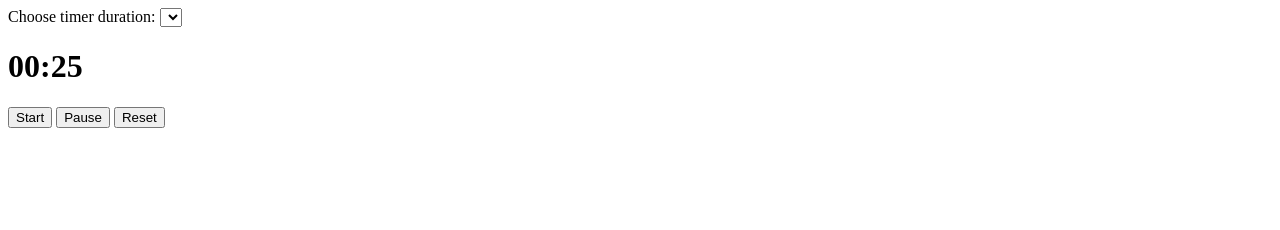
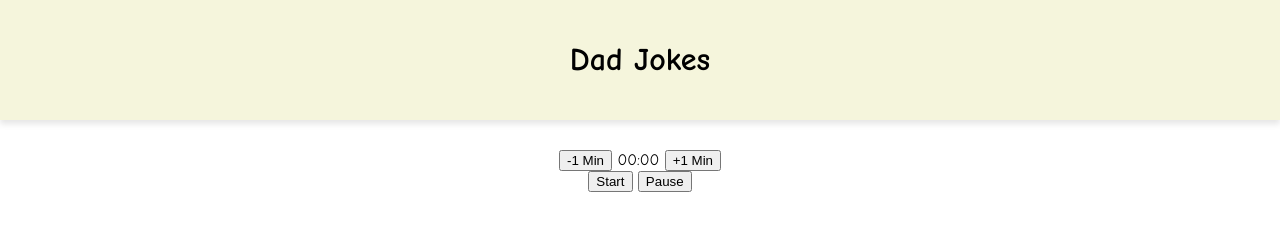
Before and after one commit to Martikk/Web-API-Hackathon, a plain HTML site: page index.html in a window 1280 px wide. Both pictures are taken after a click on the button "Start". Drawn offline with nearby package versions, Linux system fonts and the light colour scheme; files that its build step writes are made by us from their sources; no server answers.

Commit message:
team_work

```diff
--- a/index.html
+++ b/index.html
@@ -1,22 +1,54 @@
 <!DOCTYPE html>
 <html lang="en">
+
 <head>
     <meta charset="UTF-8">
     <meta name="viewport" content="width=device-width, initial-scale=1.0">
     <title>Pomodoro Timer</title>
     <link rel="stylesheet" href="main.css">
+
 </head>
+
 <body>
-    <div class="timer-container">
-        <label for="duration">Choose timer duration:</label>
-        <select id="duration" onchange="setDuration(this.value)">
-            <!-- JavaScript -->
-        </select>
-        <h1 id="timer">00:25</h1>
-        <button onclick="startTimer()">Start</button>
-        <button onclick="pauseTimer()">Pause</button>
-        <button onclick="resetTimer()">Reset</button>
-    </div>
-    <script src="main.js"></script>
+<header>
+    <h1>Dad Jokes</h1>
+</header>
+    <main>
+        <!-- <section class="timer">
+            <div class="timer__container"> -->
+                <!-- <label for="duration">Choose timer duration:</label>
+                <select id="duration" onchange="setDuration(this.value)"> -->
+                    <!-- JavaScript -->
+                <!-- </select>
+                <h1 class="timer__clock" id="timer">00:25</h1>
+                <button class="btn btn--timer" onclick="startTimer()">Start</button>
+                <button class="btn btn--timer" onclick="pauseTimer()">Pause</button>
+                <button class="btn btn--timer" onclick="resetTimer()">Reset</button>
+            </div> -->
+    <section class="timer">
+        <div class="timer__container">
+        <div class="timer__set">
+            <button class="btn--timer" id="subtract">-1 Min</button>
+            <span id="timer">00:00</span>
+            <button class="btn--timer" id="add">+1 Min</button>
+        </div>
+        <div class="timer__controls">
+            <button class="btn--timer" id="start">Start</button>
+            <button class="btn--timer" id="pause">Pause</button>
+        </div>
+    </section>
+
+
+        <section class="dad-joke">
+            <div class="dad-joke__container">
+
+            </div>
+        </section>
+
+    </main>
+    <script src="https://unpkg.com/axios/dist/axios.min.js"></script>
+    <script src="./scripts/timer.js"></script>
+    <script type="module" src="main.js"></script>
 </body>
+
 </html>
--- a/main.js
+++ b/main.js
@@ -0,0 +1,15 @@
+import DadJokeApi from "./scripts/dad-joke-api.js";
+
+let test = new DadJokeApi();
+
+const dadJokeContainerEl = document.querySelector(".dad-joke__container");
+
+const dadJokeEl = document.createElement("h1");
+
+async function createJoke() {
+    const joke = await test.getDadJoke();
+    dadJokeEl.innerText = joke;
+    dadJokeContainerEl.append(dadJokeEl);
+}
+
+createJoke();
--- a/main.scss
+++ b/main.scss
@@ -0,0 +1,68 @@
+// global styles
+
+// timer styles
+.timer {
+    margin: 30px;
+
+    &__container {
+        text-align: center;
+    }
+
+    &__clock {
+        font-size: 48px;
+        color: rgb(28, 198, 79);
+    }
+}
+
+// button styles
+.btn {
+    cursor: pointer;
+    border-radius: 10%;
+    font-size: 16px;
+    margin: 5px;
+    padding: 10px 20px;
+  }
+
+
+// Steve is refactoring all code below into scss above
+body {
+    display: flex;
+    justify-content: center;
+    align-items: center;
+    background-color: rgb(213, 214, 226);
+}
+
+body {
+    font-family: 'Comic Sans MS', cursive, sans-serif;
+    background-color: #ffffff;
+    color: black;
+    margin: 0;
+    padding: 0;
+    display: flex;
+    flex-direction: column;
+    align-items: center;
+  }
+
+  header {
+    background-color: #f5f5dc; /* light beige */
+    width: 100%;
+    padding: 20px 0;
+    text-align: center;
+    box-shadow: 0 4px 6px rgba(0,0,0,0.1);
+  }
+
+  .hero {
+    display: flex;
+    justify-content: center;
+    align-items: center;
+    gap: 20px;
+    margin: 20px 0;
+    height: 40vh;
+  }
+
+  .jokes {
+    background-color: #f5f5dc; /* light beige */
+    padding: 20px;
+    width: 80%;
+    box-shadow: 0 4px 6px rgba(0,0,0,0.1);
+  }
--- /dev/null
+++ b/scripts/dad-joke-api.js
@@ -0,0 +1,16 @@
+class DadJokeApi {
+    constructor() {
+        this.baseUrl = "https://icanhazdadjoke.com";
+    }
+
+    async getDadJoke() {
+        const response = await axios.get(`${this.baseUrl}`, {
+            headers: {
+                'Accept': 'application/json',
+            },
+        });
+        return response.data.joke;
+    }
+}
+
+export default DadJokeApi;
--- /dev/null
+++ b/scripts/timer.js
@@ -0,0 +1,62 @@
+const timerDisplay = document.getElementById('timer');
+const addButton = document.getElementById('add');
+const subtractButton = document.getElementById('subtract');
+const startButton = document.getElementById('start');
+const pauseButton = document.getElementById ('pause')
+
+let minutes = 0;
+let seconds = 0;
+let timerInterval = null;
+
+function updateDisplay() {
+    let formattedMinutes = minutes.toString().padStart(2, '0');
+    let formattedSeconds = seconds.toString().padStart(2, '0');
+    timerDisplay.textContent = `${formattedMinutes}:${formattedSeconds}`;
+}
+
+function addMinute() {
+    minutes++;
+    updateDisplay();
+}
+
+function subtractMinute() {
+    if (minutes > 0) {
+        minutes--;
+        updateDisplay();
+    }
+}
+
+function startTimer () {
+    if (timerInterval !== null) {
+        return;
+    }
+    timerInterval=setInterval (()=>{
+        if (seconds ===0) {
+            if (minutes ===0){
+                pauseTimer ();
+                alert ('Your time is Gone Ha-ha-ha-ha');
+            } else {
+                minutes--;
+                seconds=59;
+            }
+        } else {
+            seconds --;
+        }
+        updateDisplay();
+    },1000)
+}
+
+function pauseTimer() {
+    console.log("pauseTimer()");
+    if (timerInterval !== null) {
+        clearInterval (timerInterval);
+        timerInterval = null;
+    }
+}
+
+addButton.addEventListener('click', addMinute);
+subtractButton.addEventListener('click', subtractMinute);
+startButton.addEventListener('click', startTimer);
+pauseButton.addEventListener('click', pauseTimer);
+
+updateDisplay();
```
Also changed, not shown: main.css (added), 1 other file.
